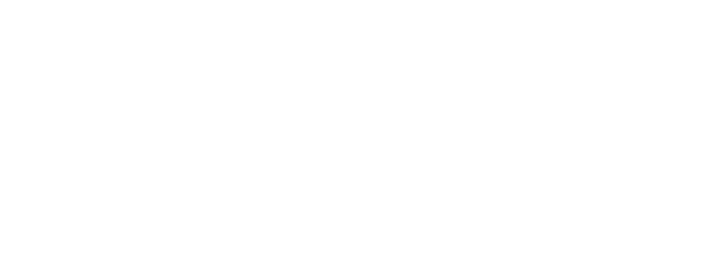
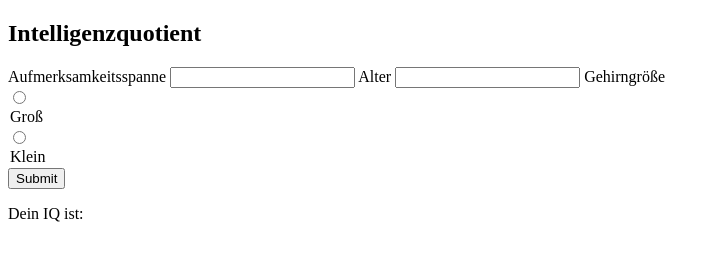
Before and after one commit to maylique/IQ_Test, a plain HTML site: page index.html in a window 1280 px wide. Shown: the whole page, without its empty margins (0-720 px from the left). Drawn offline with Linux system fonts and the light colour scheme.

Commit message:
html so weit bla

```diff
--- a/index.html
+++ b/index.html
@@ -7,7 +7,26 @@
     <title>IQ Test</title>
 </head>
 <body>
-
+    <section>
+        <h2>Intelligenzquotient</h2>
+        <form action="">
+            <label for="">Aufmerksamkeitsspanne</label>
+            <input type="number" id="adhs">
+            <label for="">Alter</label>
+            <input type="number" id="age">
+            <label for="">Gehirngröße</label>
+            <div>
+                <input type="radio" name="gehirn" >
+                <option value="0">Groß</option>
+                <input type="radio" name="gehirn">
+                <option value="1">Klein</option>
+                <input type="submit">
+            </div>
+        </form>
+        <div
+        ><p>Dein IQ ist: </p><p id="output"></p>
+    </div>
+    </section>
     <script src="./assets/javascript/main.js"></script>
 </body>
 </html>
```
